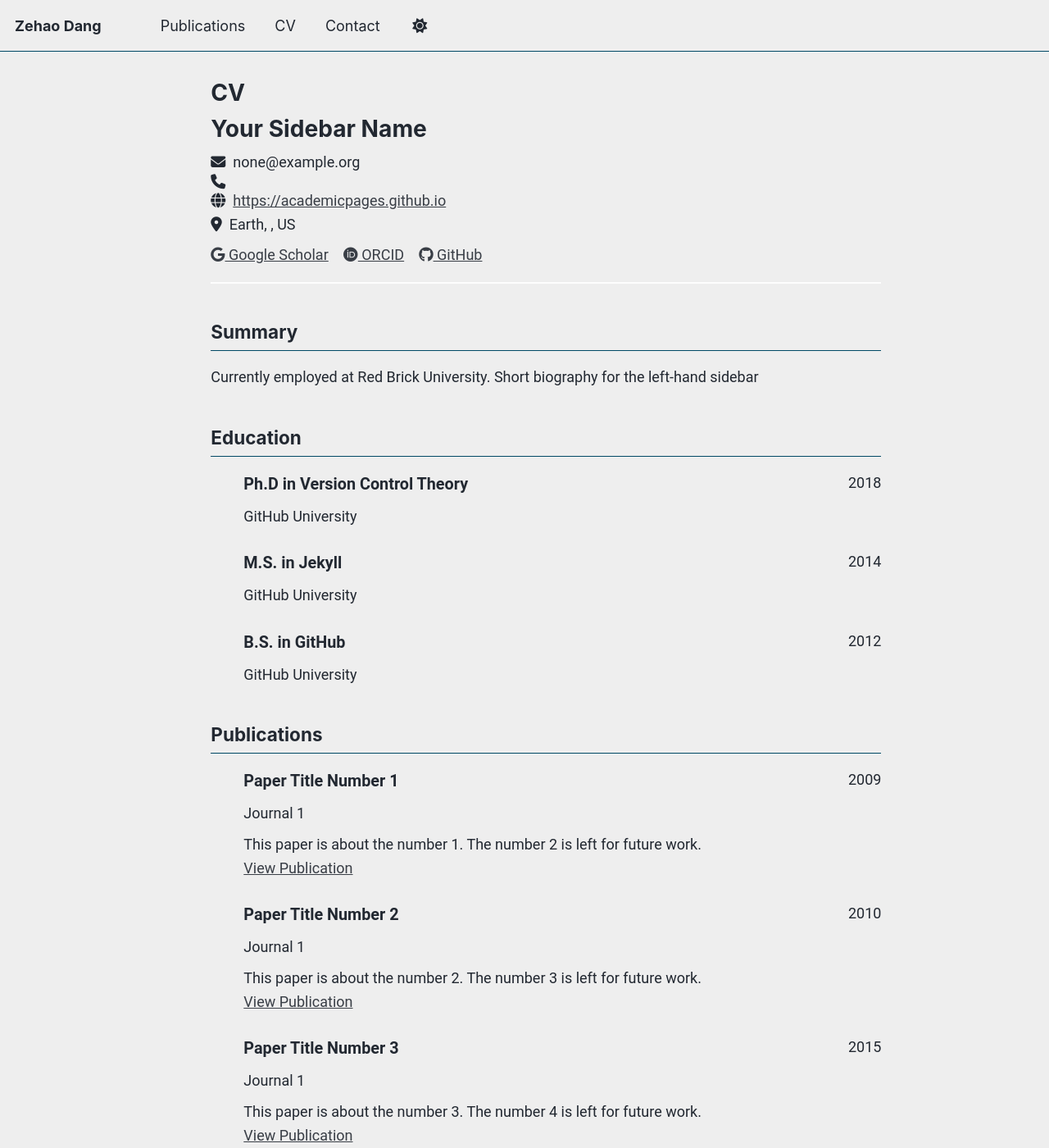
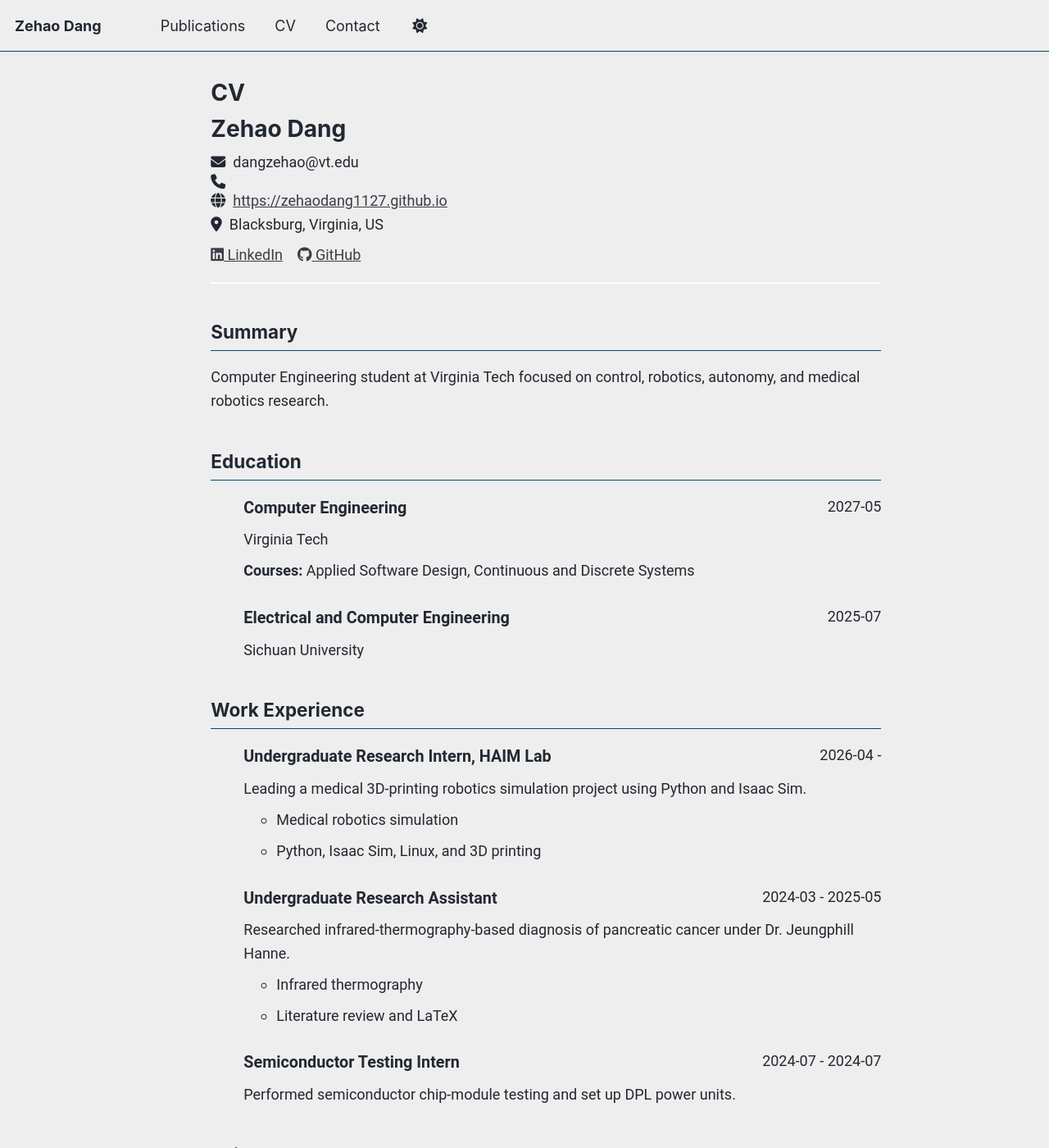
Before and after one commit to ZehaoDang1127/ZehaoDang1127.github.io, a Jekyll site: the page built from _pages/cv-json.md, in a window 1280 px wide and 1400 px high. Shown: the whole window at 82% size. Built offline with Jekyll 4.4.1, drawn with Linux system fonts in a browser that asks for light colours; a script bundle is joined from its source files by our own code; library files that are not in the unit come from our copies; some of the changed text lies outside the part shown.

Commit message:
Update profile from LinkedIn

```diff
--- a/_config.yml
+++ b/_config.yml
@@ -12,7 +12,7 @@
 title                    : "Zehao Dang"
 title_separator          : "-"
 name                     : &name "Zehao Dang"
-description              : &description "Zehao's academic portfolio"   # Update this with a general description of your site, this is the default if not overridden by a page
+description              : &description "Zehao Dang's portfolio: computer engineering, robotics, and medical robotics research."
 url                      : https://zehaodang1127.github.io # The base hostname & protocol for your site e.g. "https://[your GitHub username].github.io",
                                                            # or if you already have some other page hosted on Github then use "https://[your GitHub username].github.io/[Your Repo Name]"
 baseurl                  : "" # the subpath of your site, e.g. "/blog"
@@ -26,9 +26,9 @@
   avatar           : "ProfilePic.png"
   name             : "Zehao Dang"
   pronouns         : "he/him"
-  bio              : "Undergraduate student majoring Electrical Engineering at Virginia Tech."
+  bio              : "Computer Engineering student focused on Control, Robotics and Autonomy."
   location         : "Blacksburg, VA"
-  employer         : "Virginia Tech"
+  employer         : "Virginia Tech Grado Department of Industrial and Systems Engineering"
   uri              : # URL
   email            : "dangzehao@vt.edu"
 
@@ -66,7 +66,7 @@
   keybase          : # Username
   instagram        : # Username
   lastfm           : # Username
-  linkedin         : # Username
+  linkedin         : "zehaodang"
   mastodon         : # URL
   medium           : # URL
   pinterest        : # Username
--- a/_data/cv.json
+++ b/_data/cv.json
@@ -1,152 +1,127 @@
 {
   "basics": {
-    "name": "Your Sidebar Name",
-    "email": "none@example.org",
+    "name": "Zehao Dang",
+    "email": "dangzehao@vt.edu",
     "phone": "",
-    "website": "https://academicpages.github.io",
-    "summary": "Currently employed at Red Brick University. Short biography for the left-hand sidebar",
+    "website": "https://zehaodang1127.github.io",
+    "summary": "Computer Engineering student at Virginia Tech focused on control, robotics, autonomy, and medical robotics research.",
     "location": {
       "address": "",
       "postalCode": "",
-      "city": "Earth",
+      "city": "Blacksburg",
       "countryCode": "US",
-      "region": ""
+      "region": "Virginia"
     },
     "profiles": [
       {
-        "network": "Google Scholar",
-        "username": "",
-        "url": "https://scholar.google.com/citations?user=PS_CX0AAAAAJ"
-      },
-      {
-        "network": "ORCID",
-        "username": "",
-        "url": "https://orcid.org/yourorcidurl"
+        "network": "LinkedIn",
+        "username": "zehaodang",
+        "url": "https://www.linkedin.com/in/zehaodang/"
       },
       {
         "network": "GitHub",
-        "username": "academicpages",
-        "url": "https://github.com/academicpages"
+        "username": "ZehaoDang1127",
+        "url": "https://github.com/ZehaoDang1127"
       }
     ]
   },
-  "work": [],
+  "work": [
+    {
+      "name": "Virginia Tech Grado Department of Industrial and Systems Engineering",
+      "position": "Undergraduate Research Intern, HAIM Lab",
+      "location": "Blacksburg, VA",
+      "startDate": "2026-04",
+      "endDate": "",
+      "summary": "Leading a medical 3D-printing robotics simulation project using Python and Isaac Sim.",
+      "highlights": [
+        "Medical robotics simulation",
+        "Python, Isaac Sim, Linux, and 3D printing"
+      ]
+    },
+    {
+      "name": "Sichuan University-Pittsburgh Institute",
+      "position": "Undergraduate Research Assistant",
+      "location": "Chengdu, Sichuan, China",
+      "startDate": "2024-03",
+      "endDate": "2025-05",
+      "summary": "Researched infrared-thermography-based diagnosis of pancreatic cancer under Dr. Jeungphill Hanne.",
+      "highlights": [
+        "Infrared thermography",
+        "Literature review and LaTeX"
+      ]
+    },
+    {
+      "name": "Hi-Tech Optoelectronics Co., Ltd.",
+      "position": "Semiconductor Testing Intern",
+      "location": "Haidian District, Beijing, China",
+      "startDate": "2024-07",
+      "endDate": "2024-07",
+      "summary": "Performed semiconductor chip-module testing and set up DPL power units.",
+      "highlights": []
+    }
+  ],
   "education": [
     {
-      "institution": "GitHub University",
-      "area": "Ph.D in Version Control Theory",
-      "studyType": "",
-      "startDate": "",
-      "endDate": "2018",
+      "institution": "Virginia Tech",
+      "area": "Computer Engineering",
+      "studyType": "Bachelor of Science",
+      "startDate": "2025-08",
+      "endDate": "2027-05",
       "gpa": null,
-      "courses": []
+      "courses": [
+        "Applied Software Design",
+        "Continuous and Discrete Systems"
+      ]
     },
     {
-      "institution": "GitHub University",
-      "area": "M.S. in Jekyll",
-      "studyType": "",
-      "startDate": "",
-      "endDate": "2014",
-      "gpa": null,
-      "courses": []
-    },
-    {
-      "institution": "GitHub University",
-      "area": "B.S. in GitHub",
-      "studyType": "",
-      "startDate": "",
-      "endDate": "2012",
+      "institution": "Sichuan University",
+      "area": "Electrical and Computer Engineering",
+      "studyType": "Bachelor of Engineering",
+      "startDate": "2023-09",
+      "endDate": "2025-07",
       "gpa": null,
       "courses": []
     }
   ],
-  "skills": [],
-  "languages": [],
-  "interests": [],
-  "references": [],
-  "publications": [
+  "skills": [
     {
-      "name": "Paper Title Number 1",
-      "publisher": "Journal 1",
-      "releaseDate": "2009-10-01",
-      "website": "https://academicpages.github.io/files/paper1.pdf",
-      "summary": "This paper is about the number 1. The number 2 is left for future work."
+      "name": "Robotics and simulation",
+      "level": "",
+      "keywords": ["Industrial Robotics", "Isaac Sim", "3D Printing", "Linux"]
     },
     {
-      "name": "Paper Title Number 2",
-      "publisher": "Journal 1",
-      "releaseDate": "2010-10-01",
-      "website": "https://academicpages.github.io/files/paper2.pdf",
-      "summary": "This paper is about the number 2. The number 3 is left for future work."
+      "name": "Programming and engineering tools",
+      "level": "",
+      "keywords": ["C++", "Python", "MATLAB", "Arduino", "Verilog", "LaTeX", "R"]
+    }
+  ],
+  "languages": [
+    {
+      "language": "Chinese",
+      "fluency": "Native or bilingual proficiency"
     },
     {
-      "name": "Paper Title Number 3",
-      "publisher": "Journal 1",
-      "releaseDate": "2015-10-01",
-      "website": "https://academicpages.github.io/files/paper3.pdf",
-      "summary": "This paper is about the number 3. The number 4 is left for future work."
-    },
-    {
-      "name": "Paper Title Number 4",
-      "publisher": "GitHub Journal of Bugs",
-      "releaseDate": "2024-02-17",
-      "website": "https://academicpages.github.io/files/paper3.pdf",
-      "summary": "This paper is about fixing template issue #693."
+      "language": "English",
+      "fluency": "Professional working proficiency"
     }
   ],
-  "presentations": [
+  "interests": [
     {
-      "name": "Talk 1 on Relevant Topic in Your Field",
-      "event": "UC San Francisco, Department of Testing",
-      "date": "2012-03-01",
-      "location": "San Francisco, CA, USA",
-      "description": ""
-    },
-    {
-      "name": "Tutorial 1 on Relevant Topic in Your Field",
-      "event": "UC-Berkeley Institute for Testing Science",
-      "date": "2013-03-01",
-      "location": "Berkeley, CA, USA",
-      "description": ""
-    },
-    {
-      "name": "Talk 2 on Relevant Topic in Your Field",
-      "event": "London School of Testing",
-      "date": "2014-02-01",
-      "location": "London, UK",
-      "description": ""
-    },
-    {
-      "name": "Conference Proceeding talk 3 on Relevant Topic in Your Field",
-      "event": "Testing Institute of America 2014 Annual Conference",
-      "date": "2014-03-01",
-      "location": "Los Angeles, CA, USA",
-      "description": ""
+      "name": "Medical robotics",
+      "keywords": ["Control", "Robotics", "Autonomy", "Simulation"]
     }
   ],
-  "teaching": [
+  "references": [],
+  "awards": [
     {
-      "course": "Teaching experience 1",
-      "institution": "University 1, Department",
-      "date": "2014-01-01",
-      "role": "Undergraduate course",
-      "description": ""
-    },
-    {
-      "course": "Teaching experience 2",
-      "institution": "University 1, Department",
-      "date": "2015-01-01",
-      "role": "Workshop",
-      "description": ""
+      "title": "Dean's List",
+      "date": "2026-07",
+      "awarder": "College of Engineering, Virginia Tech",
+      "summary": "Named to the Dean's List for Spring 2026 with a 3.73 GPA across a 17-credit curriculum."
     }
   ],
-  "portfolio": [
-    {
-      "name": "Portfolio item number 1",
-      "category": "portfolio",
-      "date": "",
-      "url": "",
-      "description": "Short description of portfolio item number 1<br/><img src='/images/500x300.png'>"
-    }
-  ]
+  "publications": [],
+  "presentations": [],
+  "teaching": [],
+  "portfolio": []
 }
```
Also changed, not shown: _pages/about.md (+3 -3 lines).
